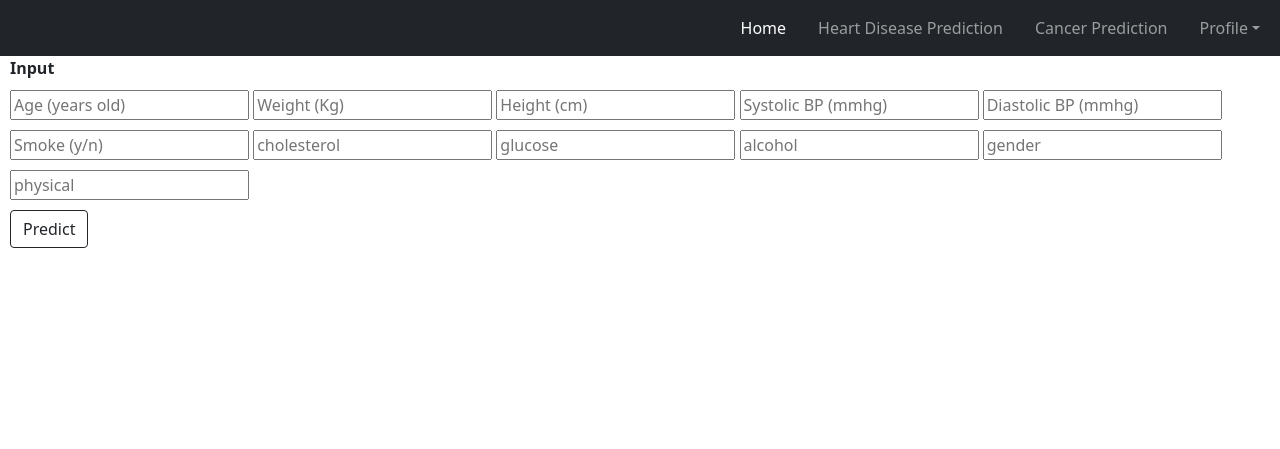
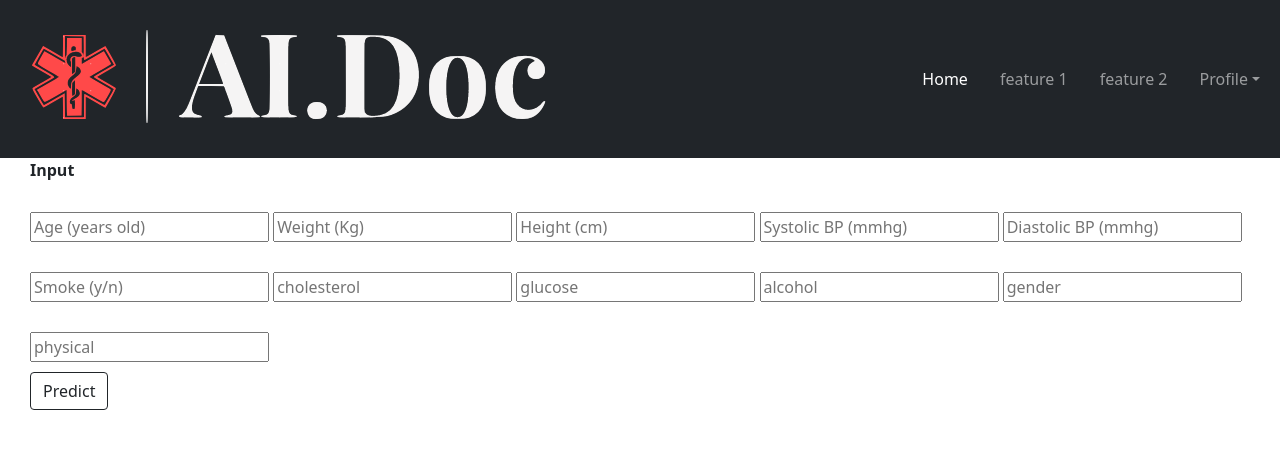
Before and after one commit to Deonatan/AI.Doc, a Flask app: page / in a window 1280 px wide. Shown: the top 449 px of the page. Run offline with Flask 2, Linux system fonts and the light colour scheme; parts of the project's set-up code (start-up, migrations or seed data) failed here and were passed over.

Commit message:
add logo

```diff
--- /dev/null
+++ b/static/styles.css
@@ -0,0 +1,20 @@
+.main{
+    padding-left:30px;
+    padding-right:10px;
+}
+
+.btn{
+    margin-top:10px;
+}
+.gap{
+    margin-top:30px;
+    margin-left:auto;
+    margin-right: auto;
+}
+.navbar-custom{
+    background-color:#0b0633;
+    color:#0b0633;
+}
+.imsize{
+    size: 10px;
+}
--- a/templates/mainPage.html
+++ b/templates/mainPage.html
@@ -4,16 +4,17 @@
     <meta charset="UTF-8">
     <meta http-equiv="X-UA-Compatible" content="IE=edge">
     <meta name="viewport" content="width=device-width, initial-scale=1.0">
+    <link rel='stylesheet', href='./static/styles.css'>
     <link href="https://cdn.jsdelivr.net/npm/bootstrap@5.0.0-beta2/dist/css/bootstrap.min.css" rel="stylesheet" integrity="sha384-BmbxuPwQa2lc/FVzBcNJ7UAyJxM6wuqIj61tLrc4wSX0szH/Ev+nYRRuWlolflfl" crossorigin="anonymous">
     <script src="https://ajax.googleapis.com/ajax/libs/jquery/3.5.1/jquery.min.js"></script>
     <script src="https://cdn.jsdelivr.net/npm/bootstrap@5.0.0-beta2/dist/js/bootstrap.bundle.min.js" integrity="sha384-b5kHyXgcpbZJO/tY9Ul7kGkf1S0CWuKcCD38l8YkeH8z8QjE0GmW1gYU5S9FOnJ0" crossorigin="anonymous"></script>
-    <link rel='stylesheet' href='styles.css'>
-
     <title>Main Page</title>
 </head>
 <nav class="navbar navbar-expand-lg navbar-dark bg-dark">
   <div class="container-fluid">
-    <a class="navbar-brand" href="#"></a>
+    <a class="navbar-brand" href="#">
+      <img class = 'imsize' src = '../static/logo.png'>
+    </a>
     <button class="navbar-toggler" type="button" data-bs-toggle="collapse" data-bs-target="#navbarNav" aria-controls="navbarNav" aria-expanded="false" aria-label="Toggle navigation">
       <span class="navbar-toggler-icon"></span>
     </button>
@@ -23,10 +24,10 @@
           <a class="nav-link active" aria-current="page" href="#"><i class="bi bi-house-fill me-2"></i>Home</a>
         </li>
         <li class="nav-item rounded">
-          <a class="nav-link" href="#"><i class="bi bi-people-fill me-2"></i>Heart Disease Prediction</a>
+          <a class="nav-link" href="#"><i class="bi bi-people-fill me-2"></i>feature 1</a>
         </li>
         <li class="nav-item rounded">
-          <a class="nav-link" href="#"><i class="bi bi-telephone-fill me-2"></i>Cancer Prediction</a>
+          <a class="nav-link" href="#"><i class="bi bi-telephone-fill me-2"></i>feature 2</a>
         </li>
         <li class="nav-item dropdown rounded">
           <a class="nav-link dropdown-toggle" href="#" id="navbarDropdown" role="button" data-bs-toggle="dropdown" aria-expanded="false"><i class="bi bi-person-fill me-2"></i>Profile</a>
@@ -64,6 +65,7 @@
       </div>
       </div>
         <button type="submit" class="btn btn-outline-dark">Predict</button>
+    </form>
     {{pred}}
 </body>
 </html>
--- a/templates/styles.css
+++ /dev/null
@@ -1,13 +0,0 @@
-.main{
-    padding-left:10px;
-    padding-right:10px;
-}
-
-.btn{
-    margin-top:10px;
-}
-.gap{
-    margin-top:10px;
-    margin-left:auto;
-    margin-right: auto;
-}
```
Also changed, not shown: static/logo.png (added), 1 other file.
